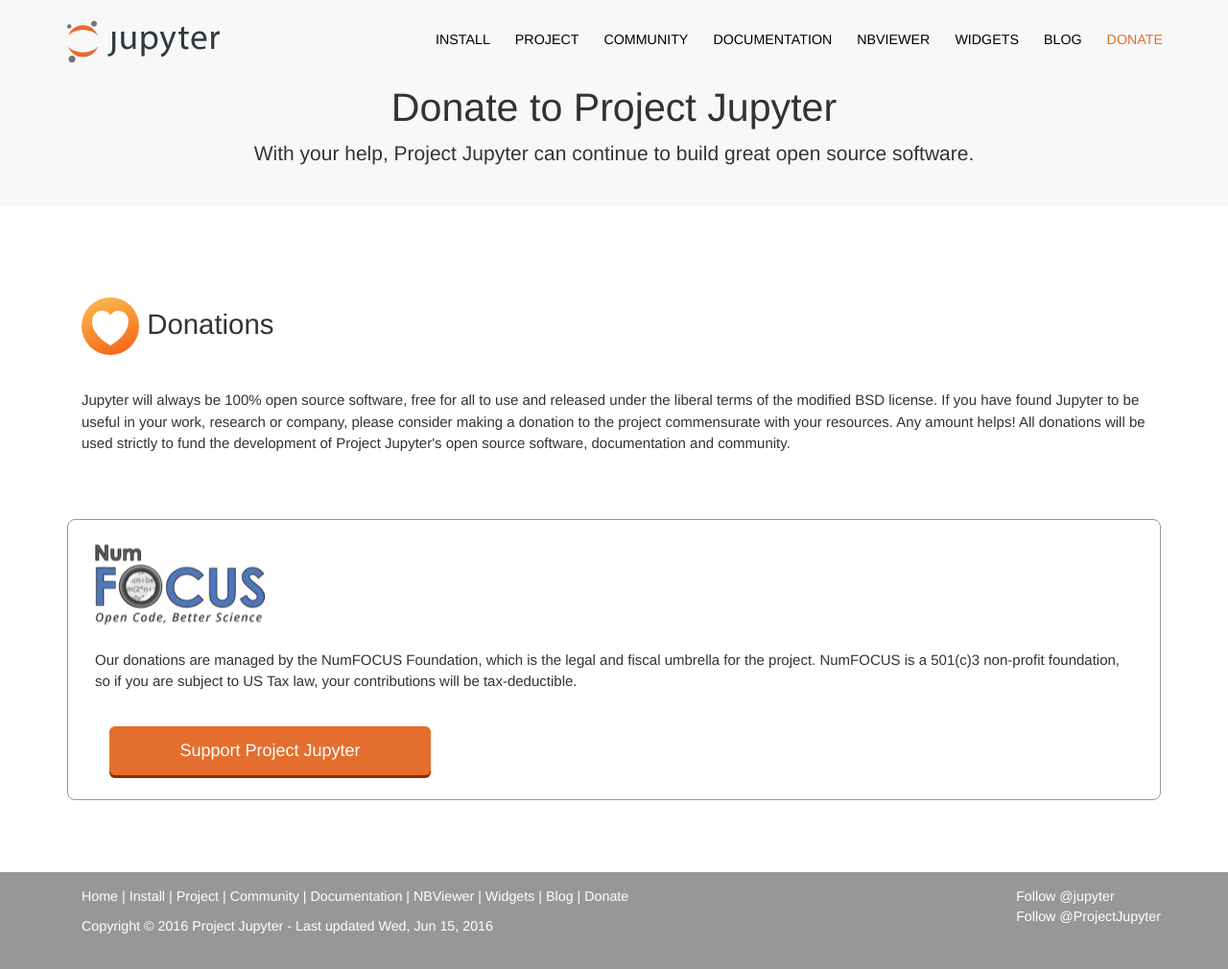
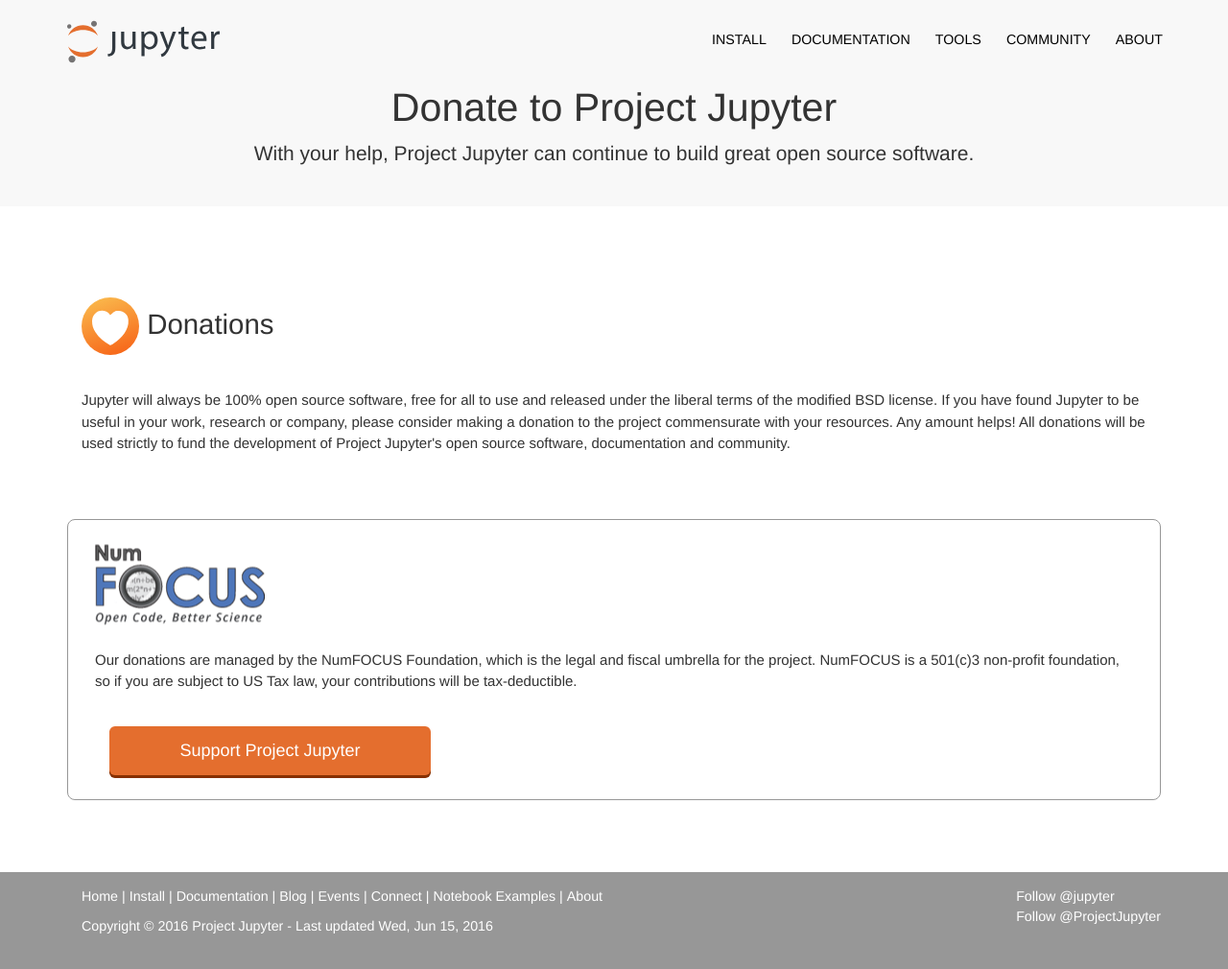
Before and after one commit to jupyter/jupyter.github.io, a Jekyll site: the page built from donate.html, in a window 1280 px wide and 1010 px high. Shown: the whole window at 96% size. Built offline with Jekyll 4.4.1, drawn with Linux system fonts in a browser that asks for light colours; comment, search, counter and statistics services are not loaded.

Commit message:
Alpha Nav Bar

```diff
--- /dev/null
+++ b/_data/foot.yml
@@ -0,0 +1,17 @@
+tail:
+    - title: Install
+      url: http://jupyter.readthedocs.org/en/latest/install.html
+    - title: Documentation
+      url: http://jupyter.readthedocs.org/en/latest/index.html
+    - title: Widgets
+    - title: Kernel
+    - title: Blog
+      url: https://blog.jupyter.org
+    - title: Events
+      url: http://google.com
+    - title: Connect
+      url: http://jupyter.org/community.html
+    - title: Notebook Examples
+      url: https://nbviewer.jupyter.org
+    - title: About
+      url: http://jupyter.org/about.html
--- a/_data/nav.yml
+++ b/_data/nav.yml
@@ -1,13 +1,21 @@
 head:
     - title: Install
       url: http://jupyter.readthedocs.org/en/latest/install.html
-    - Project
-    - Community
     - title: Documentation
       url: http://jupyter.readthedocs.org/en/latest/index.html
-    - title: NBViewer
-      url: https://nbviewer.jupyter.org
-    - Widgets
-    - title: Blog
-      url: https://blog.jupyter.org
-    - Donate
+    - title: Tools
+      dropdown:
+        - title: Widgets
+        - title: Kernel
+    - title: Community
+      dropdown:
+         - title: Blog
+           href: https://blog.jupyter.org
+         - title: Events
+           href: http://google.com
+         - title: Connect
+           href: http://jupyter.org/community.html
+         - title: Notebook Examples
+           href: https://nbviewer.jupyter.org
+    - title: About
+      url: http://jupyter.org/about.html
--- a/_includes/footer.html
+++ b/_includes/footer.html
@@ -4,7 +4,7 @@
             <div class="navbar-text">
                 <ul id="footer-text">
                     <li><a href="{{site.baseurl}}/index.html">Home</a></li>
-                    {% for nav in site.data.nav.head %}
+                    {% for nav in site.data.foot.tail %}
                       {% if nav.url %}
                            <li><a href="{{site.baseurl}}{{nav.url}}" target="_blank">{{nav.title}}</a></li>
                       {% else %}
--- a/_includes/header.html
+++ b/_includes/header.html
@@ -21,22 +21,21 @@
                            <li>
                              <a href="{{site.baseurl}}{{nav.url}}" class="tab" id="tab" target="_blank">{{nav.title | upcase}}</a>
                            </li>
-                      {% else %}
-                        {% for targetpage in site.pages %}
-                           {% if nav contains targetpage.title%}
-                              {% if page.title == targetpage.title %}
-                               <li>
-                                   <a href  class="tab navbar-active" id="tab">{{targetpage.title| upcase}}</a>
-                               </li>
-                               {% else %}
-                               <li>
-                                   <a href="{{site.baseurl}}{{targetpage.url}}" class="tab" id="tab">{{targetpage.title| upcase}}</a>
-                               </li>
-                               {% endif %}
-                           {% endif %}
-                           {% endfor %}
+
+                      {% endif %}
+                      {% if nav.dropdown %}
+                          <li class="dropdown">
+                              <a href="#" class="dropdown-toggle" data-toggle="dropdown">{{ nav.title | upcase}} </a>
+                              <ul class="dropdown-menu">
+                                  {% for submenu in nav.dropdown %}
+                                      <li><a href="{{ submenu.href }}">{{ submenu.title }}</a></li>
+                                  {% endfor %}
+                              </ul>
+                          </li>
                       {% endif %}
                     {% endfor %}
+
+
                 </ul>
             </div>
             <!-- /.navbar-collapse -->
--- a/css/logo-nav.css
+++ b/css/logo-nav.css
@@ -908,3 +908,15 @@
         padding-top: 10px;
     }
 }
+
+.dropdown:hover .dropdown-menu {
+    display: block;
+}
+
+.dropdown-menu {
+    background-color: orange;
+}
+
+.dropdown-menu a:hover {
+    background-color: blue;
+}
```
